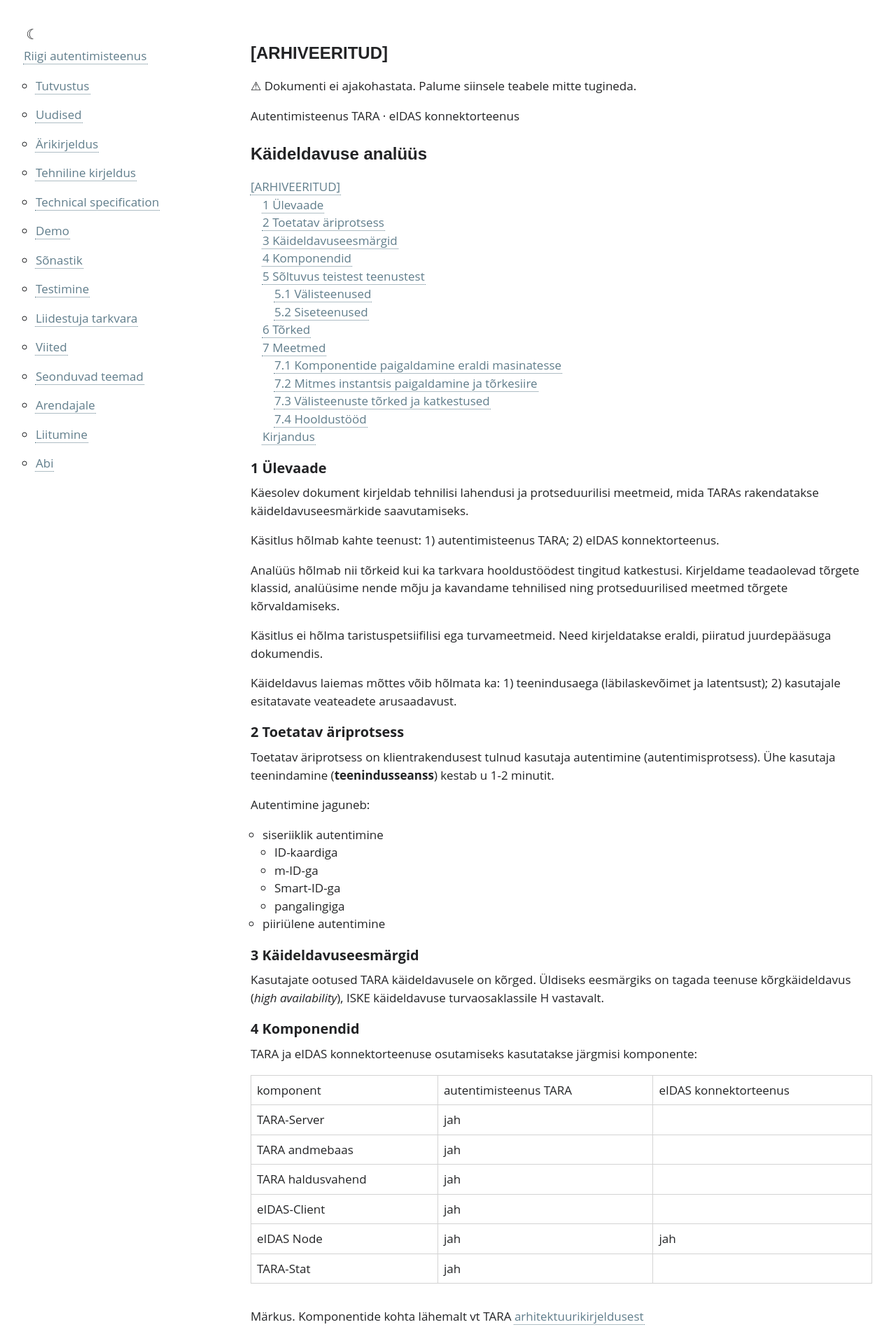
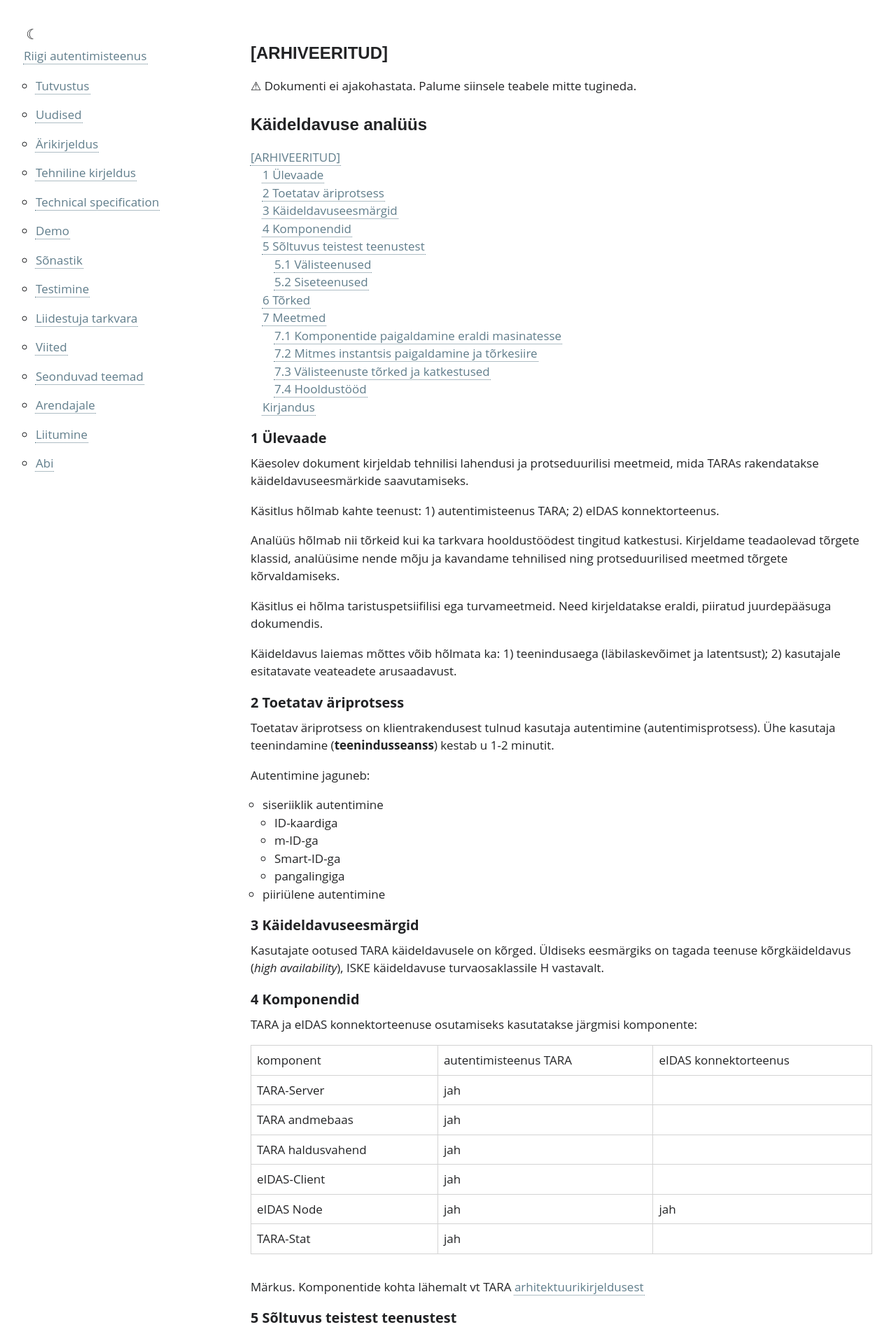
Before and after one commit to e-gov/TARA-Doku, a Jekyll site: the page built from HA.md, in a window 1280 px wide. Shown: the top 1916 px of the page at 70% size. Built offline with Jekyll 4.4.1, drawn with Linux system fonts in a browser that asks for light colours; our own code applies the rules of GitHub Pages for plain Markdown files.

Commit message:
Update HA.md

```diff
--- a/HA.md
+++ b/HA.md
@@ -4,8 +4,6 @@ permalink: HA
 # [ARHIVEERITUD]
 
 &#9888; Dokumenti ei ajakohastata. Palume siinsele teabele mitte tugineda.
-
-Autentimisteenus TARA · eIDAS konnektorteenus
 
 # Käideldavuse analüüs
 {: .no_toc}
```
